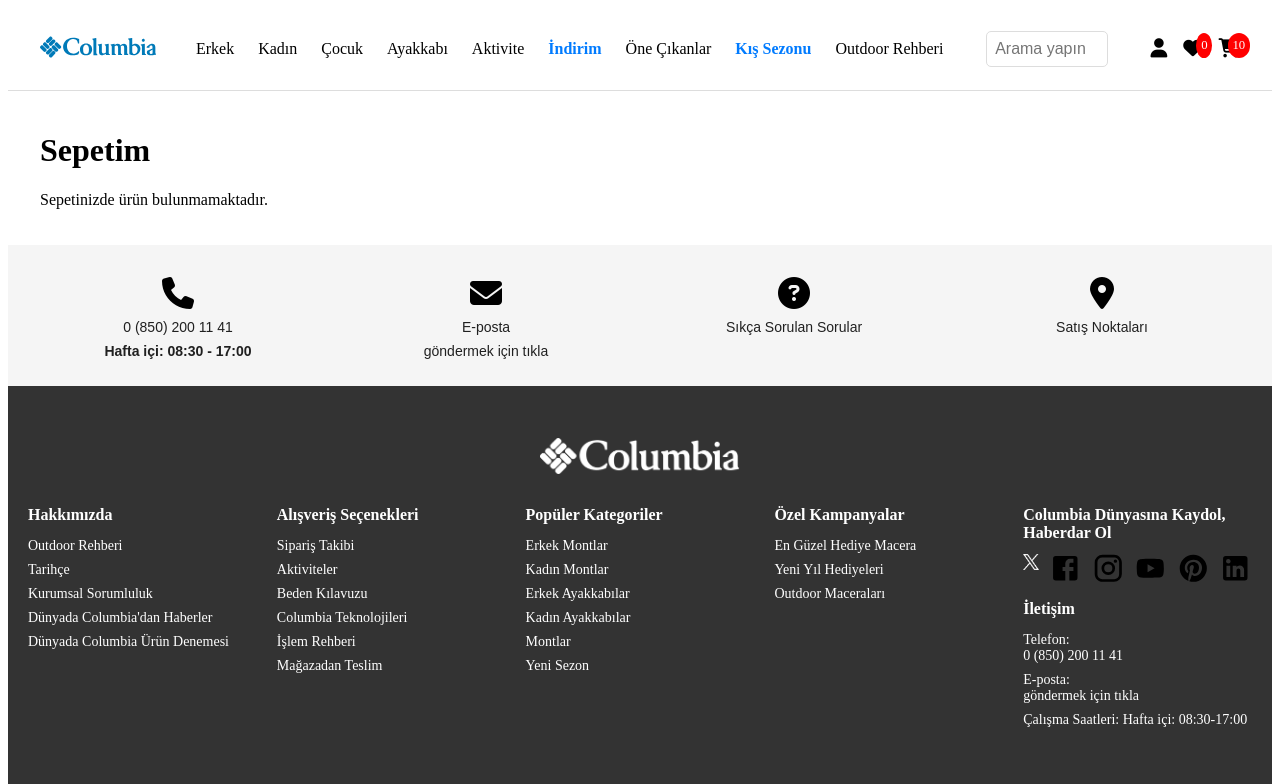
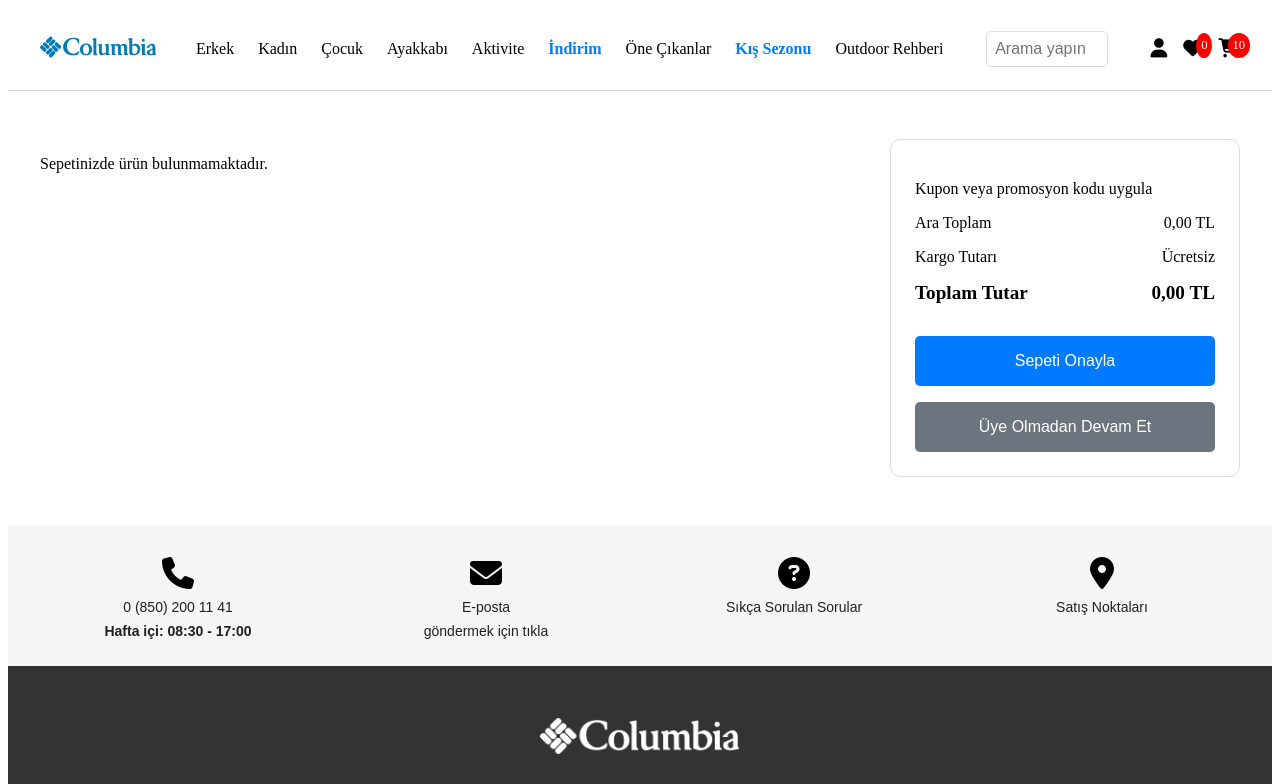
Before and after one commit to ferdi-kanat/my-nuxt-app, a Nuxt app: page /cart in a window 1280 px wide. Shown: the top 784 px of the page. Built offline with nearby package versions, Linux system fonts and the light colour scheme.

Commit message:
sepet ve örnek ürünler güncellendi.

```diff
--- a/components/SwipperWrapper.vue
+++ b/components/SwipperWrapper.vue
@@ -98,7 +98,15 @@
         id: 2,
         name: "Bal Sarısı",
         image: "https://img-phantomcolumbia.mncdn.com/mnresize/24/-/img/colors/bal-sarisi_1109-231107193323920.jpeg"
-      }
+      },
+    { id:3,
+      name: "Kiremit",
+      image: "https://img-phantomcolumbia.mncdn.com/mnresize/24/-/img/colors/kiremit_1196-231107193842012.jpeg"
+    },
+    { id:4,
+      name: "Yeşil",
+      image: "https://img-phantomcolumbia.mncdn.com/mnresize/24/-/img/colors/yesil_896-231107193122545.jpeg"
+    }
     ],
     discountedPrice: 2309.95,
     originalPrice: 4199.90,
--- a/pages/cart.vue
+++ b/pages/cart.vue
@@ -1,22 +1,79 @@
 <template>
   <div>
     <TheHeader />
+    <div class="cart-page">
       <div class="cart-container">
-      <h1>Sepetim</h1>
-      <div v-if="cartItems.length === 0">
+        <div class="cart-content">
+          <div v-if="cartItems.length === 0" class="empty-cart">
             <p>Sepetinizde ürün bulunmamaktadır.</p>
           </div>
-      <div v-else>
-        <div v-for="item in cartItems" :key="item.id" class="cart-item">
+          <div v-else class="cart-details">
+            <div class="cart-table">
+              <table aria-label="basket table">
+                <thead>
+                  <tr>
+                    <th>Ürün ({{ cartItems.length }})</th>
+                    <th></th>
+                    <th>Fiyat</th>
+                    <th>Adet</th>
+                    <th>Toplam</th>
+                  </tr>
+                </thead>
+                <tbody>
+                  <tr v-for="item in cartItems" :key="item.id">
+                    <td>
+                      <a :href="`/products/${item.id}`">
                         <img :src="item.image" :alt="item.name" class="cart-item-image" />
+                      </a>
+                    </td>
+                    <td>
                       <div class="cart-item-details">
+                        <a :href="`/products/${item.id}`">
                           <h2>{{ item.name }}</h2>
+                        </a>
                         <p>Renk: {{ item.color }}</p>
                         <p>Beden: {{ item.size }}</p>
-            <p>Fiyat: {{ formatPrice(item.price) }} TL</p>
-            <p>Adet: {{ item.quantity }}</p>
-            <button @click="removeFromCart(item.id)">Kaldır</button>
+                        <p>Ürün Kodu: {{ item.code }}</p>
+                        <div class="cart-item-actions">
+                          <button @click="editItem(item.id)">Düzenle</button>
+                          <button @click="addToFavorites(item.id)">Favorilere Ekle</button>
+                          <button @click="removeFromCart(item.id)">Sil</button>
                         </div>
+                      </div>
+                    </td>
+                    <td>{{ formatPrice(item.price) }} TL</td>
+                    <td>
+                      <div class="quantity-controls">
+                        <button @click="decreaseQuantity(item.id)">-</button>
+                        <span>{{ item.quantity }}</span>
+                        <button @click="increaseQuantity(item.id)">+</button>
+                      </div>
+                    </td>
+                    <td>{{ formatPrice(item.price * item.quantity) }} TL</td>
+                  </tr>
+                </tbody>
+              </table>
+            </div>
+          </div>
+        </div>
+      </div>
+      <div class="summary-section">
+        <div class="summary-content">
+          <p>Kupon veya promosyon kodu uygula</p>
+          <div class="summary-line">
+            <span>Ara Toplam</span>
+            <span>{{ formatPrice(subtotal) }} TL</span>
+          </div>
+          <div class="summary-line">
+            <span>Kargo Tutarı</span>
+            <span>Ücretsiz</span>
+          </div>
+          <div class="summary-line total">
+            <span>Toplam Tutar</span>
+            <span>{{ formatPrice(total) }} TL</span>
+          </div>
+          <button class="confirm-button">Sepeti Onayla</button>
+          <button class="continue-button">Üye Olmadan Devam Et</button>
         </div>
       </div>
     </div>
@@ -25,57 +82,203 @@
 </template>
 
 <script lang="ts" setup>
-import { ref } from 'vue'
-import { useCartStore } from '~/stores/cart'
+import { ref, computed } from 'vue';
+import { useCartStore } from '~/stores/cart';
 
-const cartStore = useCartStore()
-const cartItems = ref(cartStore.items)
+const cartStore = useCartStore();
+const cartItems = ref(cartStore.items.map(item => ({
+  ...item,
+  code: item.code || '' // Ensure the code property exists
+})));
+
+const subtotal = computed(() => {
+  return cartItems.value.reduce((sum, item) => sum + item.price * item.quantity, 0);
+});
+
+const total = computed(() => {
+  return subtotal.value; // Add any additional calculations for total here
+});
 
 const removeFromCart = (itemId: number) => {
-  cartStore.removeItem(itemId)
+  cartStore.removeItem(itemId);
+};
+
+const editItem = (itemId: number) => {
+  // Implement edit item functionality
+};
+
+const addToFavorites = (itemId: number) => {
+  // Implement add to favorites functionality
+};
+
+const decreaseQuantity = (itemId: number) => {
+  const item = cartItems.value.find(item => item.id === itemId);
+  if (item && item.quantity > 1) {
+    item.quantity -= 1;
   }
+};
+
+const increaseQuantity = (itemId: number) => {
+  const item = cartItems.value.find(item => item.id === itemId);
+  if (item) {
+    item.quantity += 1;
+  }
+};
 
 const formatPrice = (price: number) => {
-  return price.toLocaleString('tr-TR', { minimumFractionDigits: 2, maximumFractionDigits: 2 })
-}
+  return price.toLocaleString('tr-TR', { minimumFractionDigits: 2, maximumFractionDigits: 2 });
+};
 </script>
 
 <style scoped>
-.cart-container {
+.cart-page {
+  display: flex;
+  justify-content: space-between;
+  align-items: flex-start;
+  gap: 2rem;
+  margin: 2rem auto;
+  padding: 1rem;
   max-width: 1200px;
-  margin: 0 auto;
-  padding: 20px;
 }
 
-.cart-item {
+.cart-container {
+  flex: 2;
+}
+
+.cart-content {
   display: flex;
-  gap: 20px;
-  margin-bottom: 20px;
+  width: 100%;
+  gap: 2rem;
+}
+
+.cart-table {
+  flex: 2;
+  border-collapse: collapse;
+}
+
+.cart-table th,
+.cart-table td {
+  padding: 1rem;
+  border-bottom: 1px solid #e0e0e0;
+  text-align: left;
+  font-size: 0.9rem;
+  color: #333;
 }
 
 .cart-item-image {
-  width: 100px;
+  width: 80px;
   height: auto;
+  border: 1px solid #ddd;
+  border-radius: 5px;
 }
 
 .cart-item-details {
-  flex: 1;
+  display: flex;
+  flex-direction: column;
+  gap: 0.5rem;
 }
 
 .cart-item-details h2 {
   margin: 0;
-  font-size: 1.25rem;
+  font-size: 1rem;
+  color: #007bff;
 }
 
 .cart-item-details p {
-  margin: 5px 0;
+  margin: 0;
+  font-size: 0.85rem;
+  color: #555;
 }
 
-.cart-item-details button {
+.cart-item-actions {
+  display: flex;
+  gap: 0.5rem;
+  margin-top: 0.5rem;
+}
+
+.cart-item-actions button {
   padding: 0.5rem 1rem;
-  background: #ff0000;
-  color: #fff;
-  border: none;
+  background-color: #ffffff;
+  border: 1px solid #ddd;
+  border-radius: 5px;
+  cursor: pointer;
+  font-size: 0.85rem;
+}
+
+.cart-item-actions button:hover {
+  background-color: #f0f0f0;
+}
+
+.quantity-controls {
+  display: flex;
+  align-items: center;
+  gap: 0.5rem;
+}
+
+.quantity-controls button {
+  padding: 0.5rem;
+  border: 1px solid #ddd;
+  background-color: #ffffff;
+  border-radius: 5px;
   cursor: pointer;
 }
+
+.quantity-controls button:hover {
+  background-color: #f0f0f0;
+}
+
+.summary-section {
+  flex: 0 0 300px; /* Sabit genişlik */
+  padding: 1.5rem;
+  border: 1px solid #ddd;
+  border-radius: 10px;
+  background-color: #ffffff;
+}
+
+.summary-content {
+  position: sticky;
+  top: 1rem;
+  margin: 0 auto;
+}
+
+.summary-line {
+  display: flex;
+  justify-content: space-between;
+  margin-bottom: 1rem;
+  font-size: 1rem;
+}
+
+.summary-line.total {
+  font-weight: bold;
+  font-size: 1.2rem;
+}
+
+.confirm-button,
+.continue-button {
+  width: 100%;
+  padding: 1rem;
+  margin-top: 1rem;
+  border: none;
+  border-radius: 5px;
+  cursor: pointer;
+  font-size: 1rem;
+}
+
+.confirm-button {
+  background-color: #007bff;
+  color: #fff;
+}
+
+.continue-button {
+  background-color: #6c757d;
+  color: #fff;
+}
+
+.confirm-button:hover {
+  background-color: #0056b3;
+}
+
+.continue-button:hover {
+  background-color: #5a6268;
+}
 </style>
--- a/pages/products/siyah-columbia-hike-crew-erkek-kisa-kollu-t-shirt-p-38562.vue
+++ b/pages/products/siyah-columbia-hike-crew-erkek-kisa-kollu-t-shirt-p-38562.vue
@@ -91,15 +91,6 @@
           <div class="size-section">
             <div class="size-header">
               <p>Beden:</p>
-              <div class="stock-info">
-                (Son {{ stockCount }} ürün)
-              </div>
-            </div>
-            <div class="size-finder">
-              <button class="size-finder-btn">
-                <img src="/icons/ruler.PNG" alt="Size finder" />
-                <span>Bedenimi Bul</span>
-              </button>
             </div>
             <div class="size-options">
               <button v-for="size in sizes"
@@ -158,12 +149,12 @@
     },
     {
       id: 2,
-      name: "Bordo",
-      image: "https://img-phantomcolumbia.mncdn.com/mnresize/24/-/img/colors/bordo_1109-231107193323920.jpeg"
+      name: "PFG Lacivert",
+      image: "https://img-phantomcolumbia.mncdn.com/mnresize/24/-/img/colors/lacivert_851-231107193113920.jpeg"
     }
   ],
-  discountedPrice: 2914.95,
-  originalPrice: 5299.90,
+  discountedPrice: 989.95,
+  originalPrice: 1799.90,
   discount: true
 })
 const productImages = ref([
--- a/pages/products/siyah-youth-drainmaker-xtr-cocuk-ayakkabi-p-39199.vue
+++ b/pages/products/siyah-youth-drainmaker-xtr-cocuk-ayakkabi-p-39199.vue
@@ -91,16 +91,9 @@
           <div class="size-section">
             <div class="size-header">
               <p>Beden:</p>
-              <div class="stock-info">
-                (Son {{ stockCount }} ürün)
-              </div>
+
             </div>
-            <div class="size-finder">
-              <button class="size-finder-btn">
-                <img src="/icons/ruler.PNG" alt="Size finder" />
-                <span>Bedenimi Bul</span>
-              </button>
-            </div>
+
             <div class="size-options">
               <button v-for="size in sizes"
                       :key="size"
@@ -157,8 +150,8 @@
       image: "https://img-phantomcolumbia.mncdn.com/mnresize/24/-/img/colors/siyah_823-231107193058852.jpeg"
     }
   ],
-  discountedPrice: 1649.95,
-  originalPrice: 2999.90,
+  discountedPrice: 2914.95,
+  originalPrice: 5299.90,
   discount: true
 })
 const productImages = ref([
--- a/pages/products/yesil-alpine-chill-zero-erkek-kisa-kollu-t-shirt-p-39123.vue
+++ b/pages/products/yesil-alpine-chill-zero-erkek-kisa-kollu-t-shirt-p-39123.vue
@@ -91,16 +91,9 @@
           <div class="size-section">
             <div class="size-header">
               <p>Beden:</p>
-              <div class="stock-info">
-                (Son {{ stockCount }} ürün)
-              </div>
+
             </div>
-            <div class="size-finder">
-              <button class="size-finder-btn">
-                <img src="/icons/ruler.PNG" alt="Size finder" />
-                <span>Bedenimi Bul</span>
-              </button>
-            </div>
+
             <div class="size-options">
               <button v-for="size in sizes"
                       :key="size"
@@ -154,7 +147,7 @@
     {
       id: 1,
       name: "PFG Gri",
-      image: "https://img-phantomcolumbia.mncdn.com/mnresize/24/-/img/colors/pfg-gri_1109-231107193323920.jpeg"
+      image: "https://img-phantomcolumbia.mncdn.com/mnresize/24/-/img/colors/pfg-gri_1256-231107194153565.jpeg"
     },
     {
       id: 2,
--- a/stores/cart.ts
+++ b/stores/cart.ts
@@ -2,10 +2,10 @@
 
 export const useCartStore = defineStore('cart', {
   state: () => ({
-    items: [] as Array<{ id: number, name: string, image: string, color: string, size: string, price: number, quantity: number }>
+    items: [] as Array<{ id: number, name: string, image: string, color: string, size: string, price: number, quantity: number, code: string }>
   }),
   actions: {
-    addItem(item: { id: number, name: string, image: string, color: string, size: string, price: number, quantity: number }) {
+    addItem(item: { id: number, name: string, image: string, color: string, size: string, price: number, quantity: number, code: string }) {
       const existingItem = this.items.find(i => i.id === item.id && i.color === item.color && i.size === item.size)
       if (existingItem) {
         existingItem.quantity += item.quantity
```
Lines whose indentation alone changed are shown as unchanged.
